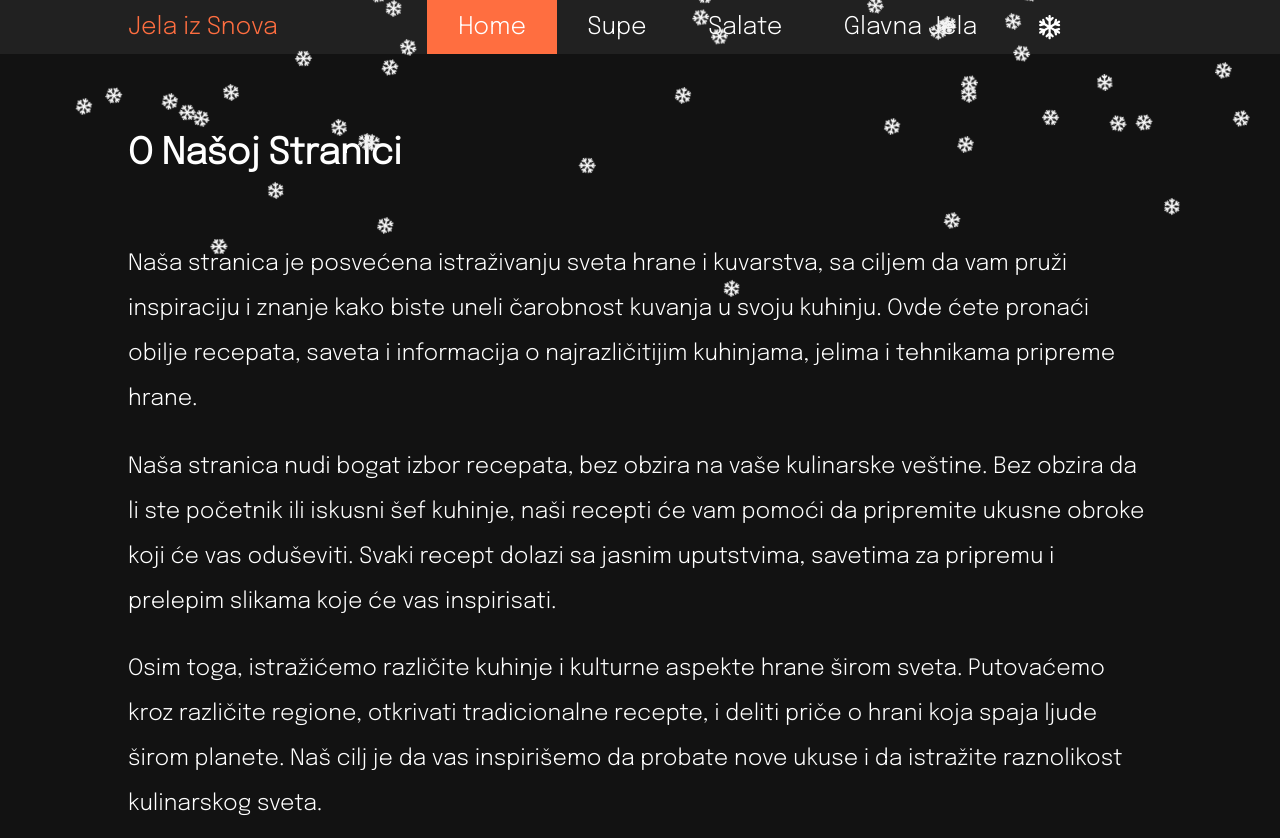
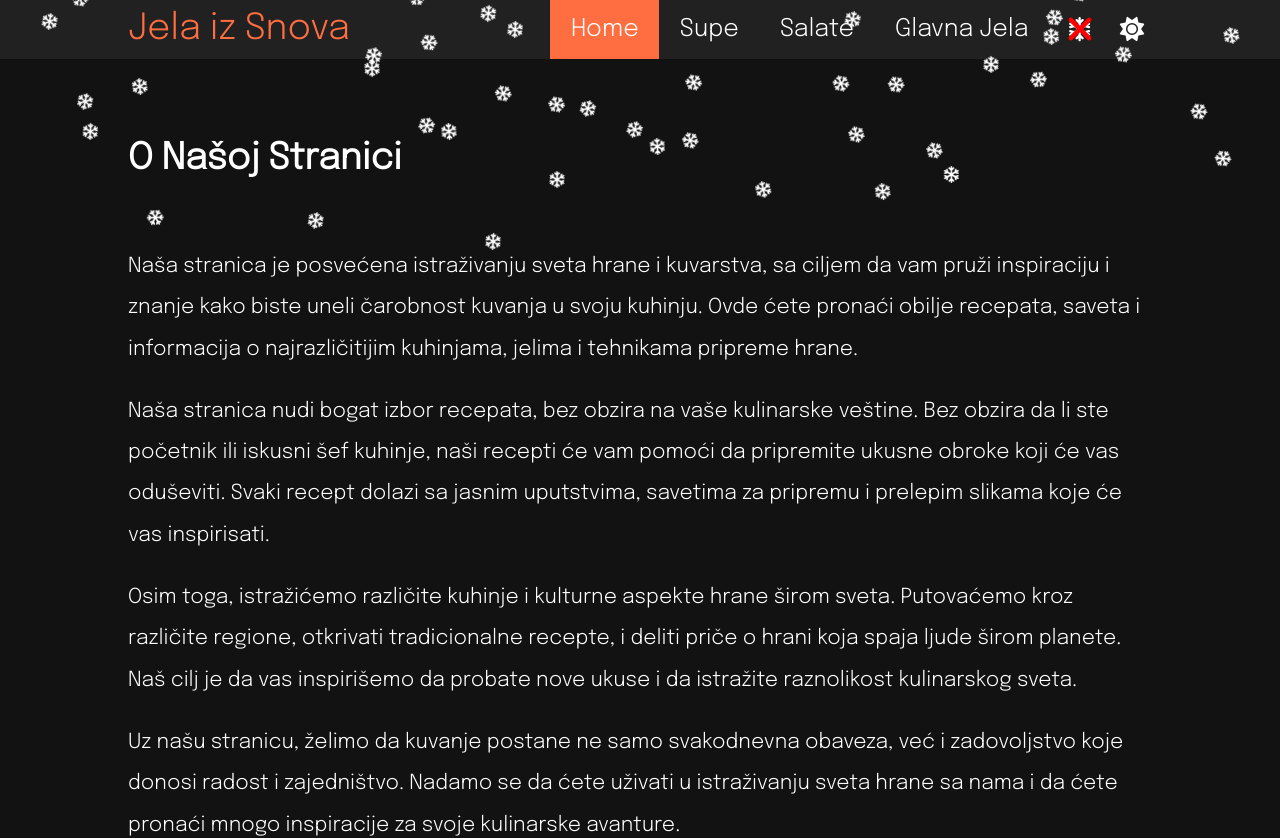
Before and after one commit to UgljesaJovina/web-domaci, a React (Create React App) app: page /home in a window 1280 px wide. Shown: the top 838 px of the page. Built offline with nearby package versions, Linux system fonts and the light colour scheme.

Commit message:
light mode dark mode

```diff
--- a/public/index.html
+++ b/public/index.html
@@ -11,7 +11,7 @@
     />
     <title>Jela Iz Snova</title>
   </head>
-  <body>
+  <body class="dark">
     <noscript>You need to enable JavaScript to run this app.</noscript>
     <div id="root"></div>
   </body>
--- a/src/elements/Header.tsx
+++ b/src/elements/Header.tsx
@@ -1,7 +1,7 @@
 import { faSnowflake } from "@fortawesome/free-regular-svg-icons";
 import { faXmark, faSun, faMoon } from "@fortawesome/free-solid-svg-icons";
 import { FontAwesomeIcon } from "@fortawesome/react-fontawesome";
-import { useState } from "react";
+import { useEffect, useState } from "react";
 import { NavLink, Outlet } from "react-router-dom";
 
 const Header: React.FC = () => {
@@ -11,18 +11,29 @@ const Header: React.FC = () => {
             left: `${Math.random() * 95 + 2.5}%`,
             "--rotation-speed": `${(Math.random() + 1) * 3}s`,
             "--falling-speed": `${(Math.random() + 1) * 15}s`,
-            "--sway": `${(Math.random() * 300) - 150}px`
+            "--sway": `${((Math.random() - .5) * 400) - 150}px`
         } as React.CSSProperties
     );
 
     const [snowFlakes, setSnowFlakes] = useState(true);
-    const [lightMode, setLigthMode] = useState(true);
+    const [lightMode, setLigthMode] = useState(false);
+
+    useEffect(() => {
+        if (lightMode) {
+            document.body.classList.remove("dark");
+            document.body.classList.add("light");
+        } else {
+            document.body.classList.remove("light");
+            document.body.classList.add("dark");
+        }
+    }, [lightMode]);
+
 
     return (
         <>
             {snowFlakes ?
                 <div className="canvas">
-                    {Array.from(Array(200).keys()).map(x => <FontAwesomeIcon key={x} icon={faSnowflake} className="snowflake" style={styles(x)} />)}
+                    {Array.from(Array(125).keys()).map(x => <FontAwesomeIcon key={x} icon={faSnowflake} className="snowflake" style={styles(x)} />)}
                 </div>
             : ""}
             <div className="header">
@@ -33,11 +44,11 @@ const Header: React.FC = () => {
                 <NavLink to={"/glavna-jela"} className={({ isActive }) => `hyperlink ${isActive ? "current" : ""}`}>Glavna Jela</NavLink>
                 <div className="hyperlink" style={{position: "relative", cursor: "pointer"}} onClick={e => setSnowFlakes(x => !x)} >
                     <FontAwesomeIcon icon={faSnowflake} />
-                    <FontAwesomeIcon icon={faXmark} className={`snowflake-cross ${snowFlakes ? "" : "show"}`} />
+                    <FontAwesomeIcon icon={faXmark} className={`snowflake-cross ${!snowFlakes ? "" : "show"}`} />
                 </div>
-                <div className="hyperlink" style={{position: "relative", cursor: "pointer"}} onClick={e => setSnowFlakes(x => !x)} >
-                    <FontAwesomeIcon icon={faSun} className={`sun ${lightMode ? "show" : ""}`} />
-                    <FontAwesomeIcon icon={faMoon} className={`moon ${!lightMode ? "show" : ""}`} />
+                <div className="hyperlink" style={{position: "relative", cursor: "pointer"}} onClick={e => setLigthMode(x => !x)} >
+                    <FontAwesomeIcon icon={faSun} className={`sun ${!lightMode ? "show" : ""}`} />
+                    <FontAwesomeIcon icon={faMoon} className={`moon ${lightMode ? "show" : ""}`} />
                 </div>
             </div>
             <Outlet />
--- a/src/styles/cardStyle.css
+++ b/src/styles/cardStyle.css
@@ -4,6 +4,7 @@
     width: 100%;
     gap: 5%;
     justify-items: center;
+    color: var(--card-text-color);
 }
 
 .card {
--- a/src/styles/homeStyle.css
+++ b/src/styles/homeStyle.css
@@ -11,5 +11,5 @@
 }
 
 .home-container> p {
-    font-size: 1.25rem;
+    font-size: 1.15rem;
 }
--- a/src/styles/mainStyle.css
+++ b/src/styles/mainStyle.css
@@ -1,14 +1,6 @@
 @import url('https://fonts.googleapis.com/css2?family=Epilogue:wght@300&display=swap');
 
 :root {
-    --primary-background: #121212;
-    --secondary-background: #1E1E1E;
-    --text-color: #FFFFFF;
-    --accent-color: #FF6E40;
-    --link-color: #40C4FF;
-    --button-color: #FFAB91;
-    --border-color: #333333;
-    --header-background: #212121;
     font-size: 18px;
 }
 
@@ -22,6 +14,31 @@ body {
     margin: 0;
     font-family: 'Epilogue', sans-serif;
     background-color: var(--primary-background);
+    --card-text-color: #FFFFFF;
+}
+
+body.dark {
+    --primary-background: #121212;
+    --secondary-background: #1E1E1E;
+    --text-color: #FFFFFF;
+    --accent-color: #FF6E40;
+    --link-color: #40C4FF;
+    --button-color: #FFAB91;
+    --border-color: #333333;
+    --header-background: #212121;
+    --snowflake-color: #FFFFFF;
+}
+
+body.light {
+    --primary-background: #FFFFFF;
+    --secondary-background: #F5F5F5;
+    --text-color: #333333;
+    --accent-color: #FF6E40;
+    --link-color: #007BFF;
+    --button-color: #007BFF;
+    --border-color: #CCCCCC;
+    --header-background: #F0F0F0;
+    --snowflake-color: #c2c460;
 }
 
 #root {
@@ -57,7 +74,7 @@ body {
     align-items: stretch;
     font-size: 1.35rem;
     width: 100%;
-    height: 3rem;
+    height: 3.25rem;
     background-color: var(--header-background);
     color: var(--text-color);
     box-sizing: border-box;
@@ -65,18 +82,19 @@ body {
     z-index: 1;
 }
 
-.header> p {
+.header>p {
     margin: 0;
     color: var(--accent-color);
     margin-right: auto;
-    padding: calc((3rem - 1.35rem) / 2) 0;
+    padding: calc((3.25rem - 2rem) / 2) 0;
+    font-size: 2rem;
 }
 
 .hyperlink {
     text-decoration: none;
     color: inherit;
     transition: all .3s;
-    padding: calc((3rem - 1.35rem) / 2) 3%;
+    padding: calc((3.25rem - 1.35rem) / 2) 2%;
     box-sizing: border-box;
 }
 
@@ -100,7 +118,7 @@ body {
 
 .snowflake {
     position: absolute;
-    color: whitesmoke;
+    color: var(--snowflake-color);
     top: -5%;
     width: 17px;
     height: 17px;
@@ -125,22 +143,27 @@ body {
 
 .sun {
     opacity: 0;
-    color: white;
+    color: var(--text-color);
     position: absolute;
     top: 50%;
     left: 50%;
     translate: -50% -50%;
-    translate: all .5s;
+    transition: all .5s;
 }
 
 .moon {
     opacity: 0;
-    color: black;
+    color: var(--text-color);
     position: absolute;
     top: 50%;
     left: 50%;
     translate: -50% -50%;
-    translate: all .5s;
+    transition: all .5s;
+}
+
+.sun.show,
+.moon.show {
+    opacity: 1;
 }
 
 @keyframes fall {
@@ -148,6 +171,7 @@ body {
         top: -5%;
         transform: translateX(0px);
     }
+
     100% {
         top: 100%;
         translate: var(--sway) 0;
```
Also changed, not shown: README.txt, 2 other files (tests, documents, lock files or other folders).
